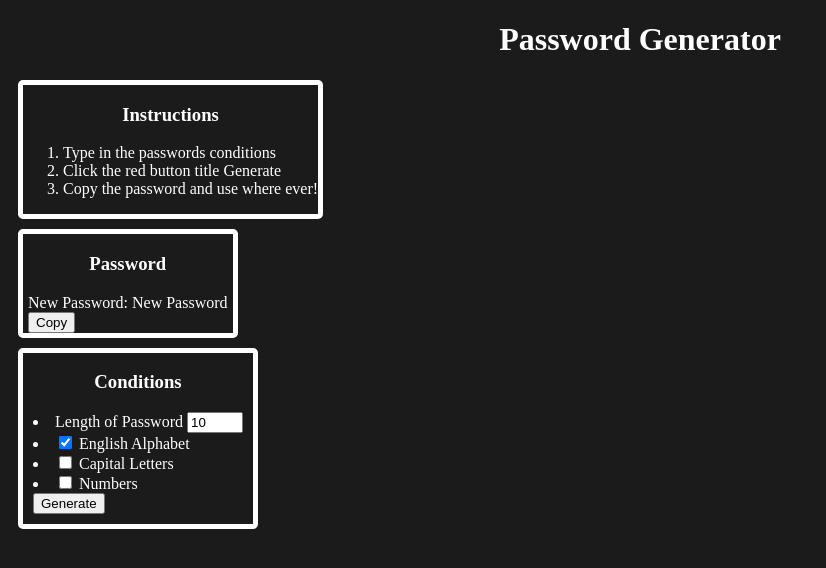
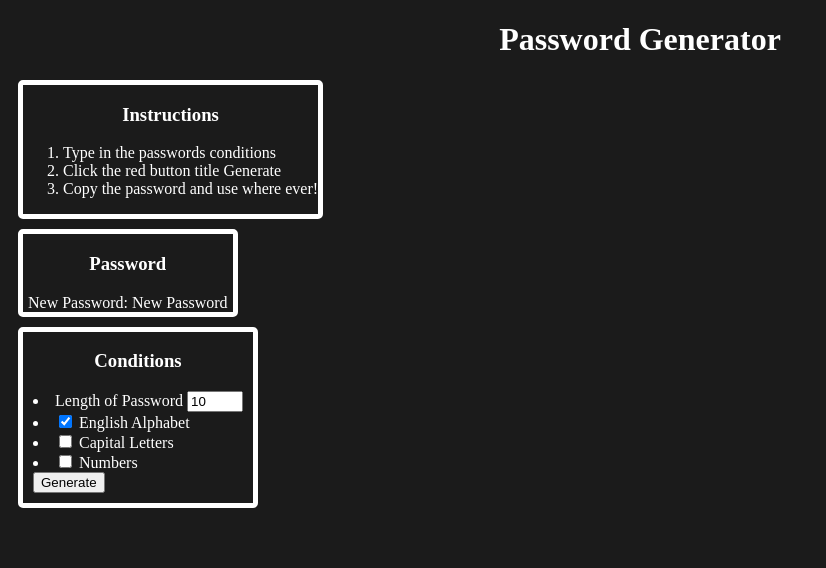
Before and after one commit to AdrianTheHacker/Password-Generator-Website, a Flask app: page / in a window 1280 px wide. Shown: the top 568 px of the page, without its empty margins (0-826 px from the left). Run offline with Flask 2, Linux system fonts and the light colour scheme.

Commit message:
getting rid of copy button
I don't feel like adding it

```diff
--- a/templates/index.html
+++ b/templates/index.html
@@ -20,7 +20,6 @@
         <div class="midsize" id="output">
             <h3>Password</h3>
             <p1 id="password">New Password: {{ password }}</p1><br>
-            <button id="copy">Copy</button>
         </div>
         <div id="conditions">
             <h3>Conditions</h3>
```
